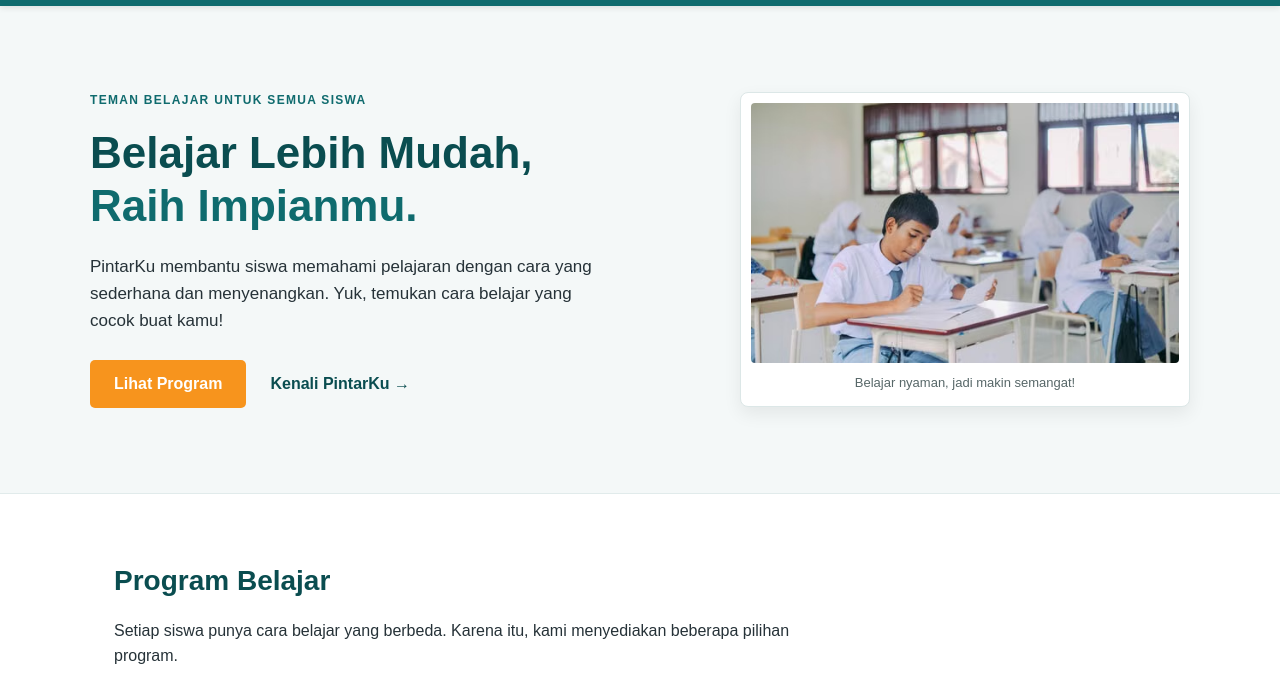
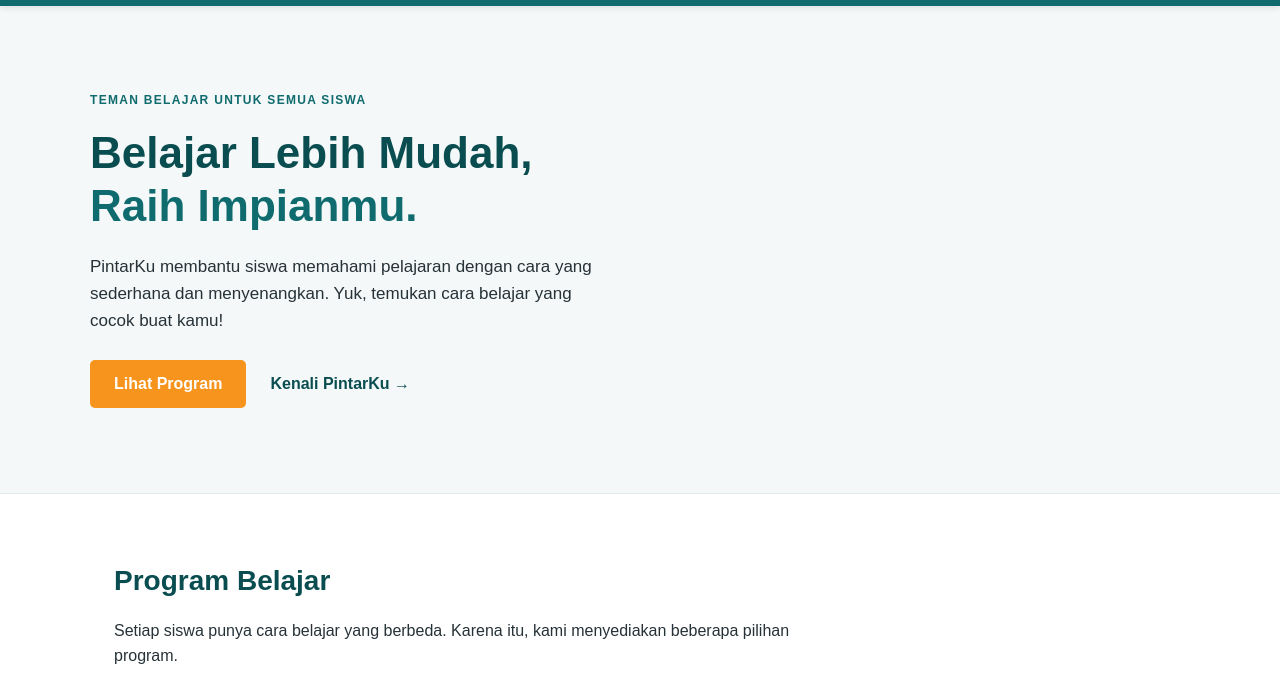
Before and after one commit to AlfianZw/Pintarku---Alfian-Zaviera-Wiranaga, a plain HTML site: page index.html in a window 1280 px wide. Shown: the part 72-766 px from the top of the page. Drawn offline with Linux system fonts and the light colour scheme.

```diff
--- a/index.html
+++ b/index.html
@@ -35,10 +35,6 @@
                         <a href="#program" class="btn">Lihat Program</a>
                         <a href="#tentang-kami" class="btn-kedua">Kenali PintarKu &rarr;</a>
                     </div>
-                </div>
-                <div class="hero-gambar">
-                    <img src="pembelajaran.avif" alt="Ilustrasi siswa sedang belajar">
-                    <div class="hero-keterangan">Belajar nyaman, jadi makin semangat!</div>
                 </div>
             </div>
         </section>
```
